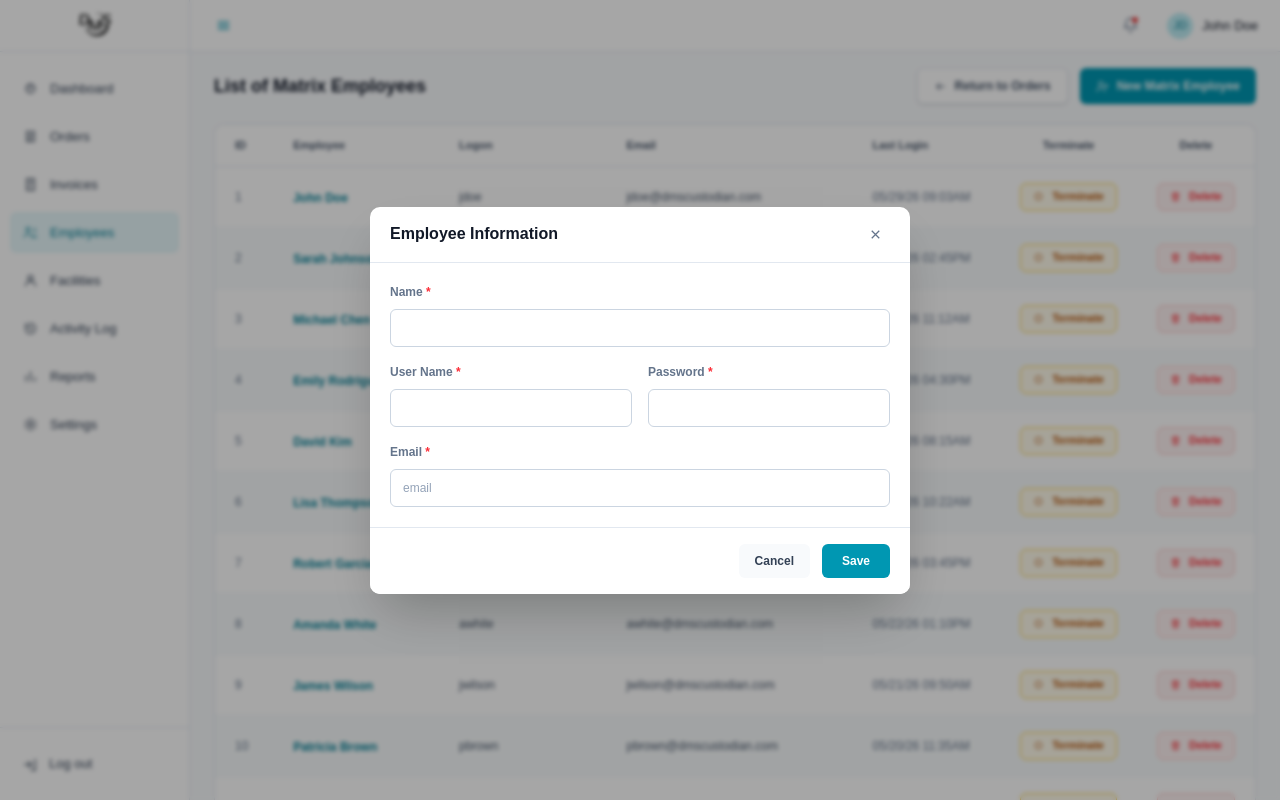
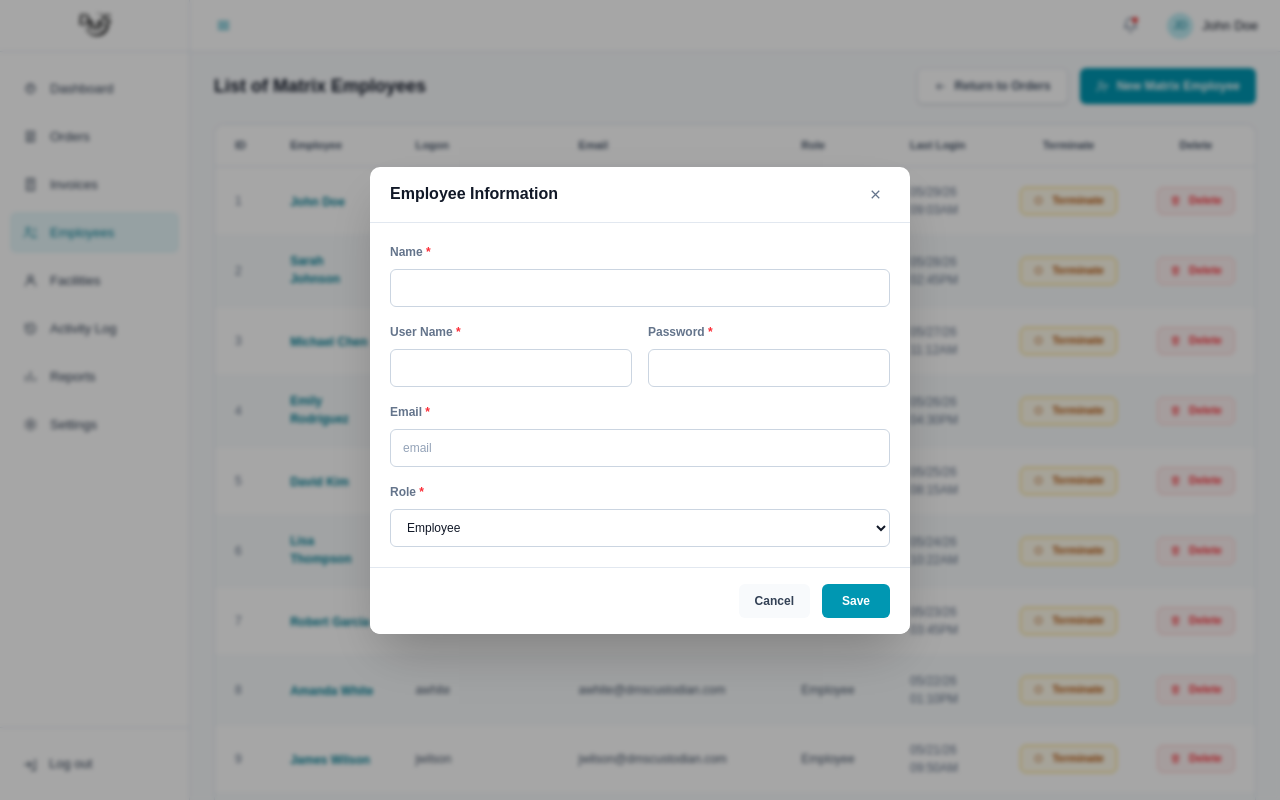
Before and after one commit to Aeliusmd/DMSProject, a Next.js app in the folder frontend/: page /employees in a window 1280 px wide. Both pictures are taken after a click on the button "New Matrix Employee". Shown: the top 800 px of the page. Built offline with nearby package versions, Linux system fonts and the light colour scheme.

Commit message:
Commented out parent company in facilities tab, Added role coulmn in Employee tab and add role dropdown in new Matrix Employee

```diff
--- a/frontend/src/app/(dashboard)/customers/new/page.jsx
+++ b/frontend/src/app/(dashboard)/customers/new/page.jsx
@@ -195,7 +195,7 @@ export default function NewFacilityPage() {
                   hint="Please leave blank spaces between numbers, names or words"
                 />
 
-                <FacilityField
+                {/* <FacilityField
                   label="Parent Company"
                   name="parentCompany"
                   value={formData.parentCompany}
@@ -208,7 +208,7 @@ export default function NewFacilityPage() {
                     "Williams & Co.",
                     "Brown Family Trust",
                   ]}
-                />
+                />*/}
               </div>
 
               <div className="grid grid-cols-1 gap-4 md:grid-cols-2">
--- a/frontend/src/app/(dashboard)/employees/page.jsx
+++ b/frontend/src/app/(dashboard)/employees/page.jsx
@@ -12,6 +12,7 @@ const employeesSeed = [
     name: "John Doe",
     logon: "jdoe",
     email: "jdoe@dmscustodian.com",
+    role: "Manager",
     lastLogin: "05/29/26 09:03AM",
     terminated: false,
   },
@@ -20,6 +21,7 @@ const employeesSeed = [
     name: "Sarah Johnson",
     logon: "sjohnson",
     email: "sjohnson@dmscustodian.com",
+    role: "Manager",
     lastLogin: "05/28/26 02:45PM",
     terminated: false,
   },
@@ -28,6 +30,7 @@ const employeesSeed = [
     name: "Michael Chen",
     logon: "mchen",
     email: "mchen@dmscustodian.com",
+    role: "Manager",
     lastLogin: "05/27/26 11:12AM",
     terminated: false,
   },
@@ -36,6 +39,7 @@ const employeesSeed = [
     name: "Emily Rodriguez",
     logon: "erodriguez",
     email: "erodriguez@dmscustodian.com",
+    role: "Manager",
     lastLogin: "05/26/26 04:30PM",
     terminated: false,
   },
@@ -44,6 +48,7 @@ const employeesSeed = [
     name: "David Kim",
     logon: "dkim",
     email: "dkim@dmscustodian.com",
+    role: "Manager",
     lastLogin: "05/25/26 08:15AM",
     terminated: false,
   },
@@ -52,6 +57,7 @@ const employeesSeed = [
     name: "Lisa Thompson",
     logon: "lthompson",
     email: "lthompson@dmscustodian.com",
+    role: "Employee",
     lastLogin: "05/24/26 10:22AM",
     terminated: false,
   },
@@ -60,6 +66,7 @@ const employeesSeed = [
     name: "Robert Garcia",
     logon: "rgarcia",
     email: "rgarcia@dmscustodian.com",
+    role: "Employee",
     lastLogin: "05/23/26 03:45PM",
     terminated: false,
   },
@@ -68,6 +75,7 @@ const employeesSeed = [
     name: "Amanda White",
     logon: "awhite",
     email: "awhite@dmscustodian.com",
+    role: "Employee",
     lastLogin: "05/22/26 01:10PM",
     terminated: false,
   },
@@ -76,6 +84,7 @@ const employeesSeed = [
     name: "James Wilson",
     logon: "jwilson",
     email: "jwilson@dmscustodian.com",
+    role: "Employee",
     lastLogin: "05/21/26 09:50AM",
     terminated: false,
   },
@@ -84,6 +93,7 @@ const employeesSeed = [
     name: "Patricia Brown",
     logon: "pbrown",
     email: "pbrown@dmscustodian.com",
+    role: "Employee",
     lastLogin: "05/20/26 11:35AM",
     terminated: false,
   },
@@ -92,6 +102,7 @@ const employeesSeed = [
     name: "Mark Davis",
     logon: "mdavis",
     email: "mdavis@dmscustodian.com",
+    role: "Employee",
     lastLogin: "05/19/26 02:00PM",
     terminated: false,
   },
@@ -100,6 +111,7 @@ const employeesSeed = [
     name: "Jennifer Martinez",
     logon: "jmartinez",
     email: "jmartinez@dmscustodian.com",
+    role: "Employee",
     lastLogin: "05/18/26 08:45AM",
     terminated: false,
   },
@@ -108,6 +120,7 @@ const employeesSeed = [
     name: "Thomas Anderson",
     logon: "tanderson",
     email: "tanderson@dmscustodian.com",
+    role: "Employee",
     lastLogin: "05/15/26 04:20PM",
     terminated: true,
   },
@@ -116,6 +129,7 @@ const employeesSeed = [
     name: "Maria Lopez",
     logon: "mlopez",
     email: "mlopez@dmscustodian.com",
+    role: "Employee",
     lastLogin: "05/10/26 10:30AM",
     terminated: true,
   },
@@ -136,6 +150,7 @@ export default function EmployeesPage() {
       name: newEmployeeData.name,
       logon: newEmployeeData.logon,
       email: newEmployeeData.email,
+      role: newEmployeeData.role,
       lastLogin: "Never",
       terminated: false,
     };
--- a/frontend/src/components/employees/EmployeeFormModal.jsx
+++ b/frontend/src/components/employees/EmployeeFormModal.jsx
@@ -7,6 +7,7 @@ const emptyForm = {
   userName: "",
   password: "",
   email: "",
+  role: "Employee",
 };
 
 export default function EmployeeFormModal({ open, onClose, onCreate }) {
@@ -63,6 +64,7 @@ export default function EmployeeFormModal({ open, onClose, onCreate }) {
       logon: formData.userName.trim(),
       password: formData.password,
       email: formData.email.trim(),
+      role: formData.role,
     });
   };
 
@@ -137,7 +139,14 @@ export default function EmployeeFormModal({ open, onClose, onCreate }) {
               error={getError("email")}
               required
             />
-
+            <EmployeeSelect
+              label="Role"
+              name="role"
+              value={formData.role}
+              onChange={handleChange}
+              error={getError("role")}
+              required
+            />
             {submitAttempted && Object.keys(errors).length > 0 && (
               <div className="rounded-[7px] border border-red-200 bg-red-50 px-3 py-3 text-[12px] font-semibold text-red-600">
                 Please fill out all required fields correctly.
@@ -190,12 +199,45 @@ function EmployeeInput({
         value={value}
         onChange={onChange}
         placeholder={placeholder}
-        className={`h-[38px] w-full rounded-[6px] border bg-white px-3 text-[12px] text-[#111827] outline-none placeholder:text-[#94A3B8] focus:ring-2 ${
-          error
+        className={`h-[38px] w-full rounded-[6px] border bg-white px-3 text-[12px] text-[#111827] outline-none placeholder:text-[#94A3B8] focus:ring-2 ${error
+          ? "border-red-500 focus:border-red-500 focus:ring-red-500/10"
+          : "border-[#CBD5E1] focus:border-[#0097B2] focus:ring-[#0097B2]/10"
+          }`}
+      />
+
+      {error && (
+        <p className="mt-1 text-[11px] font-medium text-red-500">{error}</p>
+      )}
+    </div>
+  );
+}
+function EmployeeSelect({
+  label,
+  name,
+  value,
+  onChange,
+  error,
+  required = false,
+}) {
+  return (
+    <div>
+      <label className="mb-2 block text-[12px] font-semibold text-[#64748B]">
+        {label} {required && <span className="text-red-500">*</span>}
+      </label>
+
+      <select
+        name={name}
+        value={value}
+        onChange={onChange}
+        className={`h-[38px] w-full rounded-[6px] border bg-white px-3 text-[12px] text-[#111827] outline-none focus:ring-2 ${error
             ? "border-red-500 focus:border-red-500 focus:ring-red-500/10"
             : "border-[#CBD5E1] focus:border-[#0097B2] focus:ring-[#0097B2]/10"
-        }`}
-      />
+          }`}
+      >
+
+        <option value="Manager">Manager</option>
+        <option value="Employee">Employee</option>
+      </select>
 
       {error && (
         <p className="mt-1 text-[11px] font-medium text-red-500">{error}</p>
@@ -226,7 +268,9 @@ function validateEmployeeForm(data) {
   } else if (!isValidEmail(data.email)) {
     errors.email = "Enter a valid email address";
   }
-
+  if (!data.role) {
+    errors.role = "Role is required";
+  }
   return errors;
 }
 
@@ -236,6 +280,8 @@ function validateField(field, value) {
     if (field === "userName") return "User name is required";
     if (field === "password") return "Password is required";
     if (field === "email") return "Email is required";
+    if (field === "role") return "Role is required";
+
   }
 
   if (field === "password" && value.length < 8) {
--- a/frontend/src/components/employees/MatrixEmployeesTable.jsx
+++ b/frontend/src/components/employees/MatrixEmployeesTable.jsx
@@ -198,6 +198,7 @@ export default function MatrixEmployeesTable({
                 <th className="w-[190px] px-5 py-3">Employee</th>
                 <th className="w-[170px] px-5 py-3">Logon</th>
                 <th className="w-[260px] px-5 py-3">Email</th>
+                <th className="w-[150px] px-5 py-3">Role</th>
                 <th className="w-[170px] px-5 py-3">Last Login</th>
                 <th className="w-[120px] px-5 py-3 text-center">
                   Terminate
@@ -220,11 +221,10 @@ export default function MatrixEmployeesTable({
                     <button
                       type="button"
                       onClick={() => setSelectedLogEmployee(employee)}
-                      className={`text-left text-[12px] font-semibold ${
-                        employee.terminated
+                      className={`text-left text-[12px] font-semibold ${employee.terminated
                           ? "text-red-500 line-through hover:underline"
                           : "text-[#007F96] hover:underline"
-                      }`}
+                        }`}
                     >
                       {employee.name}
                     </button>
@@ -243,7 +243,9 @@ export default function MatrixEmployeesTable({
                   <td className="px-5 py-4 text-[12px] text-[#475569]">
                     {employee.email}
                   </td>
-
+                  <td className="px-5 py-4 text-[12px] text-[#475569]">
+                    {employee.role}
+                  </td>
                   <td className="px-5 py-4 text-[12px] text-[#64748B]">
                     {employee.lastLogin}
                   </td>
@@ -284,7 +286,7 @@ export default function MatrixEmployeesTable({
               {employees.length === 0 && (
                 <tr>
                   <td
-                    colSpan={7}
+                    colSpan={8}
                     className="px-5 py-12 text-center text-[13px] text-[#94A3B8]"
                   >
                     No employees found.
```
